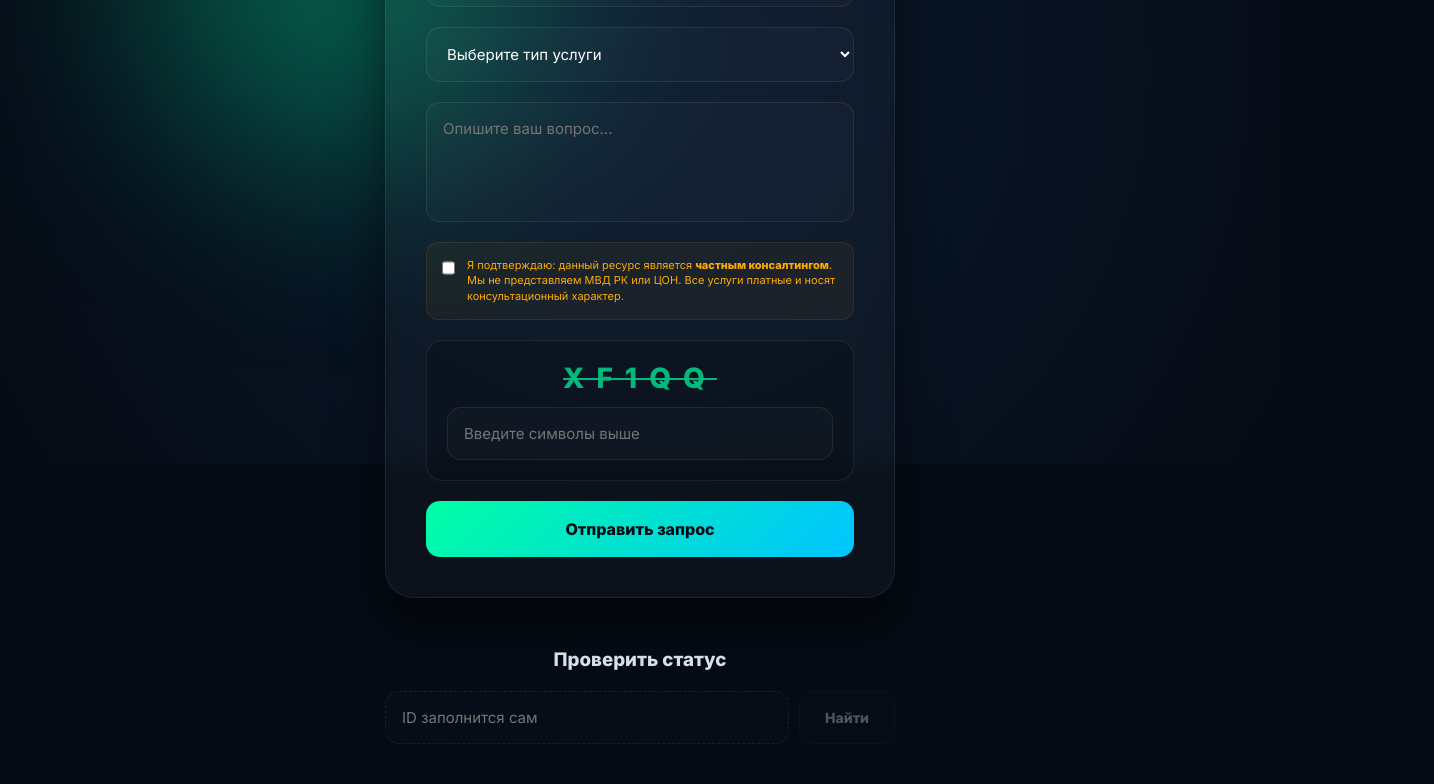
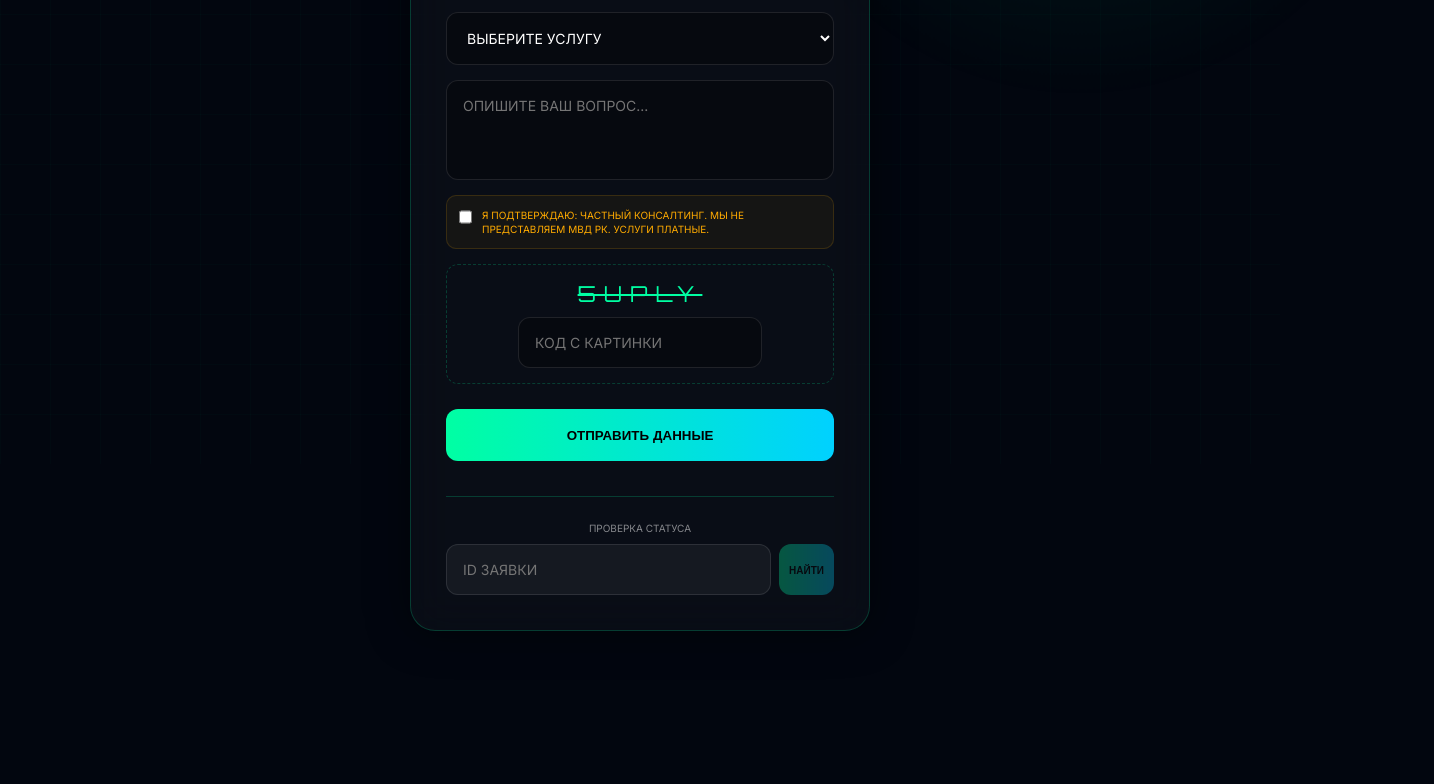
Before and after one commit to pmnx49/pmnx, a website: page index.html in a window 1280 px wide. Shown: the part 336-1120 px from the top of the page, 1434 px wide, since content can reach past the window. After the commit the page ends 987 px from the top, so only its background shows below. Drawn offline with Linux system fonts and the light colour scheme.

Commit message:
Final cyber design with fix

```diff
--- a/index.html
+++ b/index.html
@@ -1,231 +1,231 @@
 <!DOCTYPE html>
 <html lang="ru">
 <head>
-  <meta charset="UTF-8" />
-  <meta name="viewport" content="width=device-width, initial-scale=1.0"/>
-  <title>Migration Help | Premium Consulting</title>
-  <link href="https://fonts.googleapis.com/css2?family=Inter:wght@300;400;600;800&display=swap" rel="stylesheet">
+    <meta charset="UTF-8">
+    <meta name="viewport" content="width=device-width, initial-scale=1.0">
+    <title>Migration Help | NextGen</title>
+    <link href="https://fonts.googleapis.com/css2?family=Orbitron:wght@400;700&family=Inter:wght@300;400;600&display=swap" rel="stylesheet">
     <style>
         :root {
-        --accent: #00ffa3;
-        --accent-glow: rgba(0, 255, 163, 0.3);
-        --bg: #050b14;
+            --neon: #00ffa3;
+            --neon-secondary: #00d1ff;
+            --bg: #02060f;
             --glass: rgba(255, 255, 255, 0.03);
-        --glass-border: rgba(255, 255, 255, 0.08);
-        --text: #e0e6ed;
+            --border: rgba(0, 255, 163, 0.2);
         }
 
         * { margin: 0; padding: 0; box-sizing: border-box; font-family: 'Inter', sans-serif; }
 
         body {
             background: var(--bg);
-        color: var(--text);
+            color: #fff;
+            min-height: 100vh;
             overflow-x: hidden;
-        min-height: 100vh;
+            display: flex;
+            flex-direction: column;
+            align-items: center;
         }
 
-    /* Живой фон */
-    .bg-blobs {
+        /* Анимированный фон */
+        .cyber-bg {
             position: fixed;
             top: 0; left: 0; width: 100%; height: 100%;
             z-index: -1;
-        overflow: hidden;
-        background: radial-gradient(circle at 50% 50%, #0a192f 0%, #050b14 100%);
-    }
-    .blob {
-        position: absolute;
-        width: 400px; height: 400px;
-        background: var(--accent-glow);
-        filter: blur(100px);
-        border-radius: 50%;
-        animation: move 20s infinite alternate;
-    }
-    @keyframes move {
-        from { transform: translate(-10%, -10%); }
-        to { transform: translate(100%, 80%); }
+            background:
+                linear-gradient(rgba(0, 255, 163, 0.02) 1px, transparent 1px),
+                linear-gradient(90deg, rgba(0, 255, 163, 0.02) 1px, transparent 1px);
+            background-size: 50px 50px;
         }
 
-    header {
-        padding: 25px;
-        text-align: center;
-        background: rgba(5, 11, 20, 0.5);
-        backdrop-filter: blur(10px);
-        border-bottom: 1px solid var(--glass-border);
-        position: sticky; top: 0; z-index: 100;
-    }
-    header h1 {
-        font-weight: 800;
-        letter-spacing: 2px;
-        background: linear-gradient(90deg, #fff, var(--accent));
-        -webkit-background-clip: text;
-        -webkit-text-fill-color: transparent;
-        font-size: 24px;
+        .glow-sphere {
+            position: absolute;
+            width: 600px; height: 600px;
+            background: radial-gradient(circle, rgba(0, 255, 163, 0.1) 0%, transparent 70%);
+            top: -200px; right: -100px;
+            animation: pulse 8s infinite alternate;
         }
 
-    section { max-width: 550px; margin: 40px auto; padding: 0 20px; position: relative; }
+        @keyframes pulse { from { opacity: 0.5; transform: scale(1); } to { opacity: 1; transform: scale(1.2); } }
 
-    .form-box {
-        background: var(--glass);
-        backdrop-filter: blur(15px);
-        padding: 40px;
-        border-radius: 28px;
-        border: 1px solid var(--glass-border);
-        box-shadow: 0 25px 50px rgba(0,0,0,0.5);
+        header { padding: 40px; text-align: center; z-index: 10; }
+        header h1 {
+            font-family: 'Orbitron', sans-serif;
+            font-size: 28px;
+            letter-spacing: 6px;
+            color: var(--neon);
+            text-shadow: 0 0 15px var(--neon);
         }
 
-    h2 { text-align: center; margin-bottom: 30px; font-weight: 600; font-size: 22px; }
+        .container { width: 100%; max-width: 500px; padding: 20px; }
 
-    form { display: flex; flex-direction: column; gap: 20px; }
+        .main-card {
+            background: var(--glass);
+            backdrop-filter: blur(20px);
+            border-radius: 25px;
+            border: 1px solid var(--border);
+            padding: 35px;
+            box-shadow: 0 0 40px rgba(0,0,0,0.5);
+            transition: transform 0.1s ease-out;
+        }
+
+        h2 { font-family: 'Orbitron', sans-serif; font-size: 16px; margin-bottom: 25px; text-align: center; color: #fff; opacity: 0.8; }
+
+        form { display: flex; flex-direction: column; gap: 15px; }
 
         input, select, textarea {
-        width: 100%; padding: 16px;
-        border-radius: 14px;
-        border: 1px solid var(--glass-border);
-        background: rgba(255,255,255,0.02);
-        color: #fff; font-size: 15px; outline: none;
-        transition: all 0.3s ease;
+            background: rgba(0,0,0,0.3);
+            border: 1px solid rgba(255,255,255,0.1);
+            padding: 16px;
+            border-radius: 12px;
+            color: #fff;
+            font-size: 14px;
+            outline: none;
+            transition: 0.3s;
         }
 
-    /* ИСПРАВЛЕНИЕ БАГА СО СПИСКОМ */
-    select option {
-        background-color: #0a192f;
-        color: #fff;
+        input:focus, select:focus, textarea:focus { border-color: var(--neon); box-shadow: 0 0 10px rgba(0, 255, 163, 0.2); }
+
+        /* ИСПРАВЛЕНИЕ ЦВЕТА СПИСКА */
+        select option { background: #0a192f; color: #fff; }
+
+        textarea { min-height: 100px; resize: none; }
+
+        .disclaimer {
+            background: rgba(255, 171, 0, 0.05);
+            border: 1px solid rgba(255, 171, 0, 0.15);
+            padding: 12px;
+            border-radius: 10px;
+            display: flex; gap: 10px; align-items: flex-start;
+        }
+        .disclaimer label { font-size: 10px; color: #ffab00; line-height: 1.4; cursor: pointer; }
+
+        .captcha-box {
+            border: 1px dashed var(--border);
+            border-radius: 12px;
+            padding: 15px;
+            text-align: center;
+        }
+        #captchaTxt {
+            font-family: 'Orbitron', sans-serif;
+            font-size: 22px;
+            color: var(--neon);
+            letter-spacing: 8px;
+            margin-bottom: 10px;
+            user-select: none;
+            text-decoration: line-through;
         }
 
-    input:focus, select:focus, textarea:focus {
-        border-color: var(--accent);
-        background: rgba(255,255,255,0.05);
-        box-shadow: 0 0 15px var(--accent-glow);
+        button {
+            background: linear-gradient(90deg, var(--neon), var(--neon-secondary));
+            color: #000;
+            padding: 18px;
+            border: none;
+            border-radius: 12px;
+            font-weight: 800;
+            font-family: 'Orbitron', sans-serif;
+            cursor: pointer;
+            transition: 0.3s;
+            text-transform: uppercase;
+            margin-top: 10px;
         }
-
-    input[readonly] {
-        border-style: dashed;
-        color: var(--accent);
-        background: rgba(255,255,255,0.01);
-    }
-
-    textarea { min-height: 120px; resize: none; }
-
-    .captcha-area {
-        background: rgba(0,0,0,0.2);
-        padding: 20px;
-        border-radius: 16px;
-        text-align: center;
-        border: 1px solid var(--glass-border);
-    }
-    #captchaDisplay {
-        font-size: 28px; font-weight: 800;
-        letter-spacing: 12px; color: var(--accent);
-        margin-bottom: 12px; user-select: none;
-        text-decoration: line-through;
-        opacity: 0.7;
-    }
-
-    .disclaimer-box {
-        display: flex; gap: 12px;
-        padding: 15px;
-        background: rgba(255, 171, 0, 0.05);
-        border-radius: 12px;
-        border: 1px solid rgba(255, 171, 0, 0.1);
-    }
-    .disclaimer-text { font-size: 11px; color: #ffab00; line-height: 1.4; }
-
-    button {
-        padding: 18px; border: none;
-        border-radius: 14px;
-        background: linear-gradient(135deg, var(--accent), #00c4ff);
-        color: #050b14; font-weight: 800;
-        cursor: pointer; font-size: 16px;
-        transition: 0.4s;
-    }
-    button:hover:not(:disabled) {
-        transform: translateY(-3px);
-        box-shadow: 0 10px 20px var(--accent-glow);
-    }
+        button:hover:not(:disabled) { transform: scale(1.02); box-shadow: 0 0 20px var(--neon); }
         button:disabled { opacity: 0.3; cursor: not-allowed; }
 
-    .status-box { margin-top: 50px; }
+        .status-section { margin-top: 35px; border-top: 1px solid var(--border); padding-top: 25px; }
+        .status-input-wrap { display: flex; gap: 8px; margin-top: 10px; }
+        #statusId { flex: 1; background: rgba(255,255,255,0.05); }
         #statusResult {
-        margin-top: 20px; padding: 20px;
-        border-radius: 16px; display: none;
-        background: var(--glass);
-        border: 1px solid var(--accent);
+            margin-top: 15px;
+            padding: 15px;
+            border-radius: 12px;
+            display: none;
             text-align: center;
+            font-family: 'Orbitron', sans-serif;
+            font-size: 13px;
+            border: 1px solid var(--neon);
         }
     </style>
 </head>
 <body>
 
-<div class="bg-blobs"><div class="blob"></div></div>
+<div class="cyber-bg"></div>
+<div class="glow-sphere"></div>
 
 <header><h1>MIGRATION HELP</h1></header>
 
-<section>
-  <div class="form-box">
-    <h2>Оставить заявку</h2>
+<div class="container">
+    <div class="main-card" id="tiltCard">
+        <h2>ОСТАВИТЬ ЗАЯВКУ</h2>
         <form id="orderForm">
-      <input type="text" id="name" placeholder="Ваше имя" required>
+            <input type="text" id="name" placeholder="ВАШЕ ИМЯ" required minlength="2">
             <input type="tel" id="phone" placeholder="+77XXXXXXXXX" required pattern="^\+7\d{10}$">
 
             <select id="service" required>
-        <option value="" disabled selected>Выберите тип услуги</option>
-        <option value="Верификация IMEI">Верификация IMEI (телефоны)</option>
-        <option value="РВП / ВНЖ">Оформление РВП / ВНЖ</option>
-        <option value="ИРС">Разрешение на работу (ИРС)</option>
-        <option value="Регистрация">Регистрация / Уведомление</option>
-        <option value="Другое">Прочая консультация</option>
+                <option value="" disabled selected>ВЫБЕРИТЕ УСЛУГУ</option>
+                <option value="Верификация IMEI">ВЕРИФИКАЦИЯ IMEI</option>
+                <option value="РВП / ВНЖ">РВП / ВНЖ</option>
+                <option value="ИРС">РАЗРЕШЕНИЕ ИРС</option>
+                <option value="Регистрация">РЕГИСТРАЦИЯ В МВД</option>
+                <option value="Другое">ПРОЧАЯ КОНСУЛЬТАЦИЯ</option>
             </select>
 
-      <textarea id="message" placeholder="Опишите ваш вопрос..." required></textarea>
+            <textarea id="message" placeholder="ОПИШИТЕ ВАШ ВОПРОС..." required minlength="5"></textarea>
 
-      <div class="disclaimer-box">
-        <input type="checkbox" id="agree" style="width:20px; height:20px;" required>
-        <label for="agree" class="disclaimer-text">
-            Я подтверждаю: данный ресурс является <b>частным консалтингом</b>. Мы не представляем МВД РК или ЦОН. Все услуги платные и носят консультационный характер.
+            <div class="disclaimer">
+                <input type="checkbox" id="agree" required style="width: 18px; height: 18px;">
+                <label for="agree">
+                    Я ПОДТВЕРЖДАЮ: ЧАСТНЫЙ КОНСАЛТИНГ. МЫ НЕ ПРЕДСТАВЛЯЕМ МВД РК. УСЛУГИ ПЛАТНЫЕ.
                 </label>
             </div>
 
-      <div class="captcha-area">
-        <div id="captchaDisplay">CODE</div>
-        <input type="text" id="captchaInput" placeholder="Введите символы выше" required>
+            <div class="captcha-box">
+                <div id="captchaTxt">XXXXX</div>
+                <input type="text" id="captchaIn" placeholder="КОД С КАРТИНКИ" required>
             </div>
 
-      <button type="submit" id="submitBtn">Отправить запрос</button>
+            <button type="submit" id="submitBtn">ОТПРАВИТЬ ДАННЫЕ</button>
         </form>
-  </div>
 
-  <div class="status-box">
-    <h3 style="text-align:center; margin-bottom: 20px;">Проверить статус</h3>
-    <div style="display:flex; gap:10px;">
-      <input type="text" id="statusId" placeholder="ID заполнится сам" readonly>
-      <button onclick="checkStatus()" id="checkBtn" disabled style="padding:0 25px; font-size: 14px; background: var(--glass); color: #fff; border: 1px solid var(--glass-border);">Найти</button>
+        <div class="status-section">
+            <p style="font-size: 10px; text-align: center; opacity: 0.5;">ПРОВЕРКА СТАТУСА</p>
+            <div class="status-input-wrap">
+                <input type="text" id="statusId" placeholder="ID ЗАЯВКИ" readonly>
+                <button onclick="checkStatus()" id="checkBtn" disabled style="padding: 10px; font-size: 10px; margin-top:0;">НАЙТИ</button>
             </div>
             <div id="statusResult"></div>
         </div>
-</section>
+    </div>
+</div>
 
 <script>
     const API_URL = "https://qwwytgkbeatehqtphzfd.supabase.co/functions/v1/telegram-notify";
-let currentCaptcha = "";
+    let currentCode = "";
 
-function refreshCaptcha() {
-    currentCaptcha = Math.random().toString(36).substring(2, 7).toUpperCase();
-    document.getElementById("captchaDisplay").innerText = currentCaptcha;
+    function generateCaptcha() {
+        currentCode = Math.random().toString(36).substring(2, 7).toUpperCase();
+        document.getElementById("captchaTxt").innerText = currentCode;
     }
-refreshCaptcha();
+    generateCaptcha();
+
+    // Tilt Эффект
+    const card = document.getElementById('tiltCard');
+    document.addEventListener('mousemove', (e) => {
+        let x = (window.innerWidth / 2 - e.pageX) / 30;
+        let y = (window.innerHeight / 2 - e.pageY) / 30;
+        card.style.transform = `rotateY(${x}deg) rotateX(${y}deg)`;
+    });
 
     document.getElementById("orderForm").onsubmit = async (e) => {
         e.preventDefault();
         const btn = document.getElementById("submitBtn");
-    const phone = document.getElementById("phone").value;
-    const captchaIn = document.getElementById("captchaInput").value.toUpperCase();
+        const captchaInput = document.getElementById("captchaIn").value.toUpperCase();
 
-    if (captchaIn !== currentCaptcha) {
-        alert("Неверная капча!");
-        return refreshCaptcha();
+        if(captchaInput !== currentCode) {
+            alert("НЕВЕРНЫЙ КОД КАПЧИ!");
+            return generateCaptcha();
         }
 
-    btn.innerText = "ОТПРАВКА...";
+        btn.innerText = "ОБРАБОТКА...";
         btn.disabled = true;
 
         try {
@@ -234,33 +234,37 @@ document.getElementById("orderForm").onsubmit = async (e) => {
                 headers: { "Content-Type": "application/json" },
                 body: JSON.stringify({
                     name: document.getElementById("name").value,
-                phone: phone,
+                    phone: document.getElementById("phone").value,
                     service: document.getElementById("service").value,
                     message: document.getElementById("message").value
                 })
             });
 
             const data = await res.json();
-        if (data.id) {
-            alert("Заявка №" + data.id + " создана!");
+
+            if (!res.ok) {
+                // ВЫВОДИМ РЕАЛЬНУЮ ОШИБКУ ОТ СЕРВЕРА
+                alert("ОШИБКА: " + (data.error || "Неизвестная ошибка"));
+            } else if (data.id) {
+                alert("УСПЕХ! ВАШ ID: " + data.id);
                 document.getElementById("statusId").value = data.id;
                 document.getElementById("checkBtn").disabled = false;
                 document.getElementById("orderForm").reset();
-            refreshCaptcha();
+                generateCaptcha();
             }
         } catch (err) {
-        alert("Ошибка сети!");
+            alert("КРИТИЧЕСКАЯ ОШИБКА СЕТИ");
         } finally {
-        btn.innerText = "Отправить запрос";
+            btn.innerText = "ОТПРАВИТЬ ДАННЫЕ";
             btn.disabled = false;
         }
     };
 
     async function checkStatus() {
         const id = document.getElementById("statusId").value;
-    const resDiv = document.getElementById("statusResult");
-    resDiv.style.display = "block";
-    resDiv.innerText = "Поиск...";
+        const out = document.getElementById("statusResult");
+        out.style.display = "block";
+        out.innerText = "СКАНИРОВАНИЕ...";
 
         try {
             const res = await fetch(API_URL, {
@@ -268,18 +272,10 @@ async function checkStatus() {
                 headers: { "Content-Type": "application/json" },
                 body: JSON.stringify({ type: "status", id: id })
             });
-        const data = await res.json();
-
-        if (data.status === "not_found") {
-            resDiv.innerText = "❌ Не найдено";
-        } else {
-            const states = { 'pending': '⏳ В ОБРАБОТКЕ', 'accepted': '✅ ПРИНЯТА', 'rejected': '❌ ОТКЛОНЕНА' };
-            resDiv.innerText = `СТАТУС: ${states[data.status] || data.status}`;
-            resDiv.style.borderColor = data.status === 'accepted' ? '#00ffa3' : (data.status === 'rejected' ? '#ff4b4b' : 'var(--glass-border)');
-        }
-    } catch (e) {
-        resDiv.innerText = "Ошибка запроса";
-    }
+            const d = await res.json();
+            const states = { 'pending': '⏳ В ОЖИДАНИИ', 'accepted': '✅ ПРИНЯТО', 'rejected': '❌ ОТКАЗ' };
+            out.innerText = d.status === "not_found" ? "ID НЕ НАЙДЕН" : `СТАТУС: ${states[d.status] || d.status}`;
+        } catch(e) { out.innerText = "ОШИБКА СВЯЗИ"; }
     }
 </script>
 </body>
```
Lines whose indentation alone changed are shown as unchanged.
